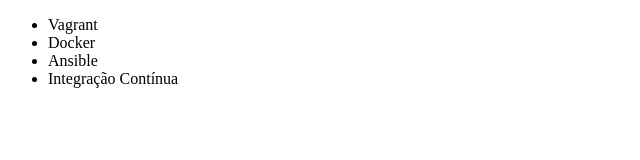
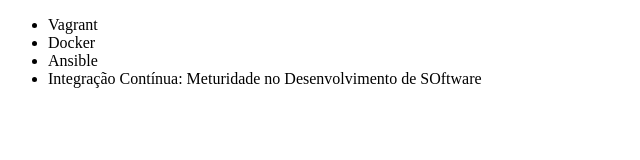
Before and after one commit to rodrigotheodoropsv/alura, a plain HTML site: page index.html in a window 1280 px wide. Shown: the whole page, without its empty margins (0-640 px from the left). Drawn offline with Linux system fonts and the light colour scheme.

Commit message:
Renomeando curso de Integração Contínua

```diff
--- a/index.html
+++ b/index.html
@@ -9,7 +9,7 @@
         <li>Vagrant</li>
         <li>Docker</li>
         <li>Ansible</li>
-        <li>Integração Contínua</li>
+        <li>Integração Contínua: Meturidade no Desenvolvimento de SOftware</li>
     </ul>
 </body>
 </html>
```
